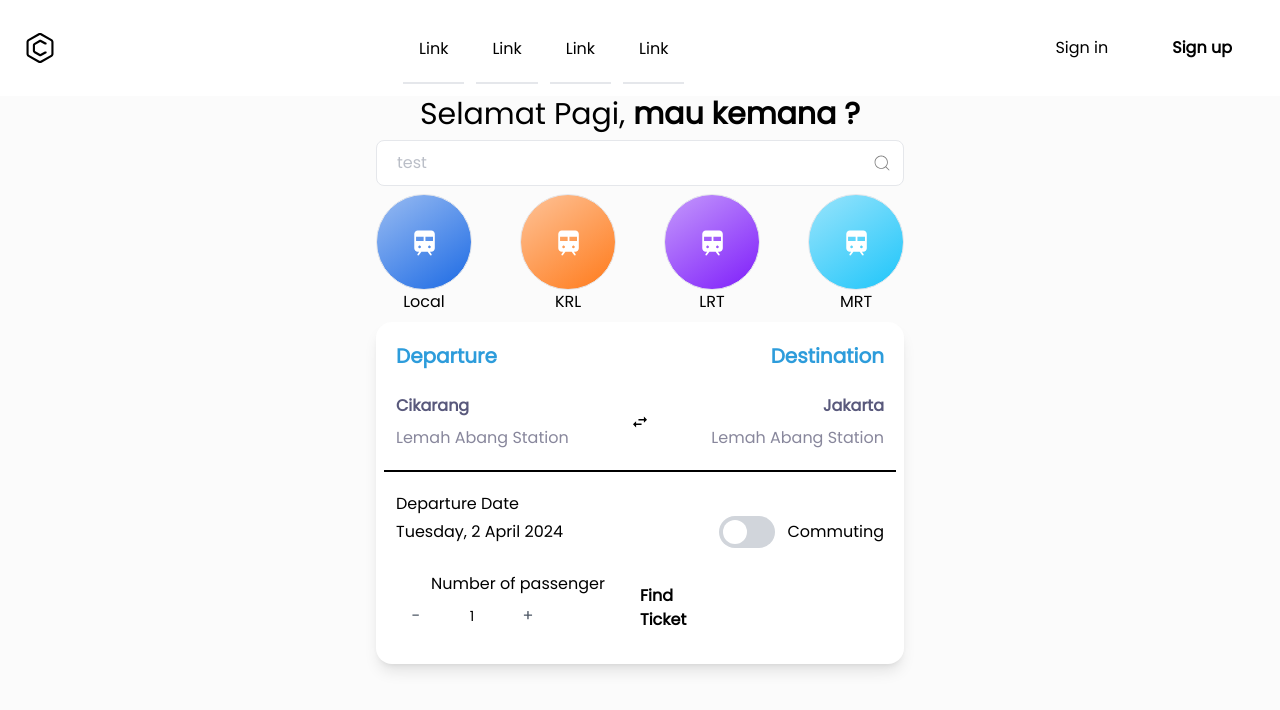
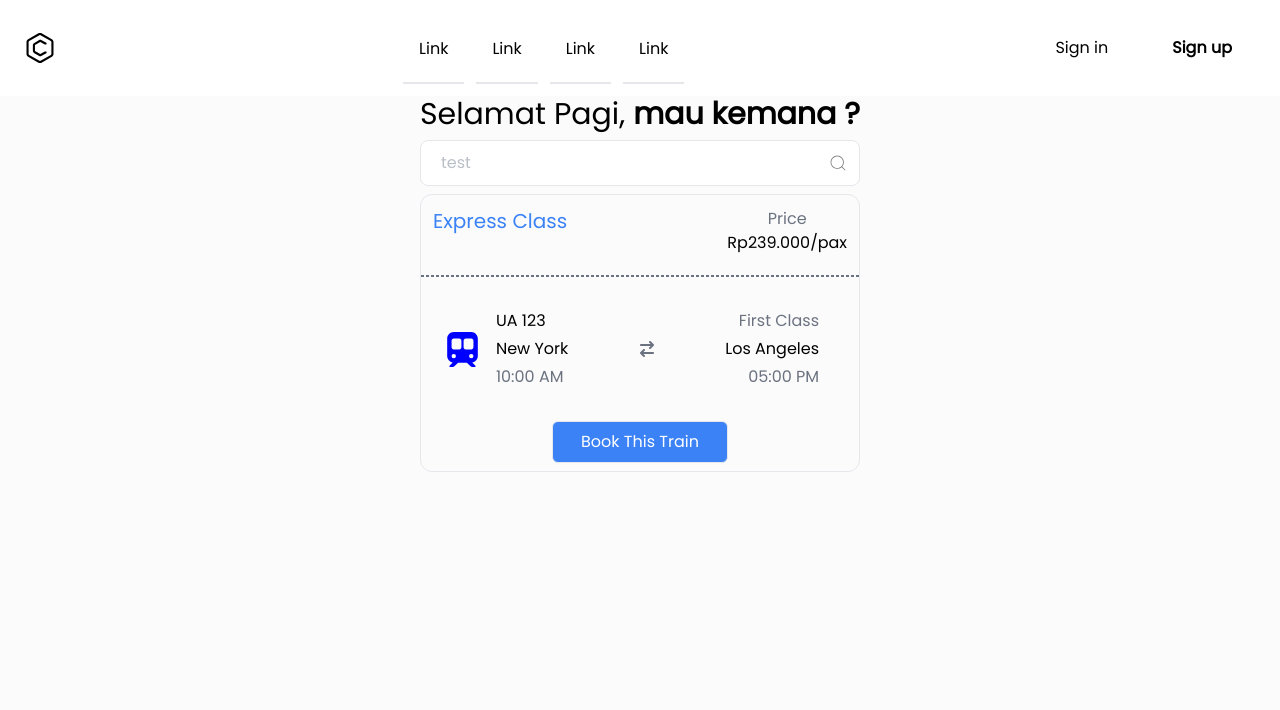
Before and after one commit to PamanAleph/Train-Ticket, a Next.js app: page / in a window 1280 px wide. Shown: the top 710 px of the page. Built offline with nearby package versions, Linux system fonts and the light colour scheme.

Commit message:
add new design

```diff
--- /dev/null
+++ b/src/app/(main)/available-seat/[slug]/page.tsx
@@ -0,0 +1,9 @@
+import React from 'react'
+
+function page() {
+  return (
+    <div>page</div>
+  )
+}
+
+export default page
--- /dev/null
+++ b/src/app/(main)/available-seat/page.tsx
@@ -0,0 +1,9 @@
+import React from 'react'
+
+function page() {
+  return (
+    <div>page</div>
+  )
+}
+
+export default page
--- a/src/app/(main)/page.tsx
+++ b/src/app/(main)/page.tsx
@@ -1,27 +1,9 @@
+import CardTrain from "@/components/main/CardTrain";
 import Greetings from "@/components/main/Greetings";
 import Input from "@/components/main/Input";
 import TrainCard from "@/components/main/TrainCard";
 import TrainIcons from "@/components/main/TrainIcons";
 import Image from "next/image";
-
-const trainIcons = [
-  {
-    name : "Local",
-    color : "#1C6AE4"
-  },
-  {
-    name : "KRL",
-    color : "#FF7A1A"
-  },
-  {
-    name : "LRT",
-    color : "#7E1DFA"
-  },
-  {
-    name : "MRT",
-    color : "#1DC5FA"
-  },
-]
 
 export default function Home() {
   return (
@@ -29,13 +11,17 @@ export default function Home() {
       <div className="text-center">
         <Greetings />
         <Input type="text" placeholder="test" />
-        <div className="grid grid-cols-4 gap-12 py-2">
-          {trainIcons.map((trainIcon) => (
-            <TrainIcons name={trainIcon.name} color={trainIcon.color} />
-          ))}
-        </div>
-        <div className="">
-            <TrainCard/>
+
+        <div className="py-2">
+          <CardTrain
+            title="Express Class"
+            price={239}
+            departureTime="10:00 AM"
+            arrivalTime="05:00 PM"
+            departureCity="New York"
+            arrivalCity="Los Angeles"
+            trainClass="First Class"
+          />
         </div>
       </div>
     </section>
--- /dev/null
+++ b/src/components/main/CardTrain.tsx
@@ -0,0 +1,76 @@
+import Link from "next/link";
+import { FaArrowRightArrowLeft, FaTrainSubway } from "react-icons/fa6";
+import Separator from "../ui/Separator";
+
+interface CardTrainProps {
+  title: string;
+  price: number;
+  departureTime: string;
+  arrivalTime: string;
+  departureCity: string;
+  arrivalCity: string;
+  trainClass: string;
+}
+
+function CardTrain({
+  title,
+  price,
+  departureTime,
+  arrivalTime,
+  departureCity,
+  arrivalCity,
+  trainClass,
+}: CardTrainProps) {
+  return (
+    <div className="border rounded-xl">
+      <div className="flex justify-between p-3">
+        <h1 className="text-xl font-medium text-blue-500">{title}</h1>
+        <div>
+          <h1 className="text-base text-gray-500">Price</h1>
+          <h2 className="text">Rp{price.toFixed(3)}/pax</h2>
+        </div>
+      </div>
+
+      <Separator className="border-dashed border-gray-500"/>
+      <div>
+        <div className="w-full max-w-md">
+          <div className="grid grid-cols-[auto_1fr_auto] items-center gap-4 p-4 sm:p-6">
+            <div>
+              <FaTrainSubway size={35} color="blue" />
+            </div>
+            <div className="space-y-1">
+              <div className="flex items-center justify-between">
+                <span className="font-medium">UA 123</span>
+                <span className="text-gray-500 dark:text-gray-400">
+                  {trainClass}
+                </span>
+              </div>
+              <div className="flex items-center justify-between">
+                <span>{departureCity}</span>
+                <FaArrowRightArrowLeft className="w-4 h-4 text-gray-500 dark:text-gray-400" />
+                <span>{arrivalCity}</span>
+              </div>
+              <div className="flex items-center justify-between">
+                <span className="text-gray-500 dark:text-gray-400">
+                  {departureTime}
+                </span>
+                <span className="text-gray-500 dark:text-gray-400">
+                  {arrivalTime}
+                </span>
+              </div>
+            </div>
+          </div>
+          <div className="py-2">
+            <Link href="/available-seat">
+              <button className="border px-7 py-2 rounded-md bg-blue-500 text-white">
+                Book This Train
+              </button>
+            </Link>
+          </div>
+        </div>
+      </div>
+    </div>
+  );
+}
+
+export default CardTrain;
--- a/src/components/main/TrainCard.tsx
+++ b/src/components/main/TrainCard.tsx
@@ -22,7 +22,7 @@ function TrainCard() {
                         <p className="pt-2 text-[#88879C] font-400">Lemah Abang Station</p>
                     </div>
                 </div>
-                <Separator />
+                <Separator className="border-[#F2F2F2]"/>
                 <div className="p-3">
                     <h1 className="text-left">Departure Date</h1>
                     <div className="flex flex-col-2 justify-between items-center">
@@ -77,12 +77,14 @@ function TrainCard() {
                             </div>
                         </div>
                     </div>
-                    <button
-                        type="button"
-                        className="w-[20px] py-3 font-semibold rounded dark:bg-gray-800 dark:text-gray-100"
-                    >
-                        Find Ticket
-                    </button>
+                    <div className="flex justify-end">
+                        <button
+                            type="button"
+                            className="w-3/4 font-semibold rounded-2xl text-white bg-[#2596D7]"
+                        >
+                            Find Ticket
+                        </button>
+                    </div>
                 </div>
             </article>
         </section>
```
